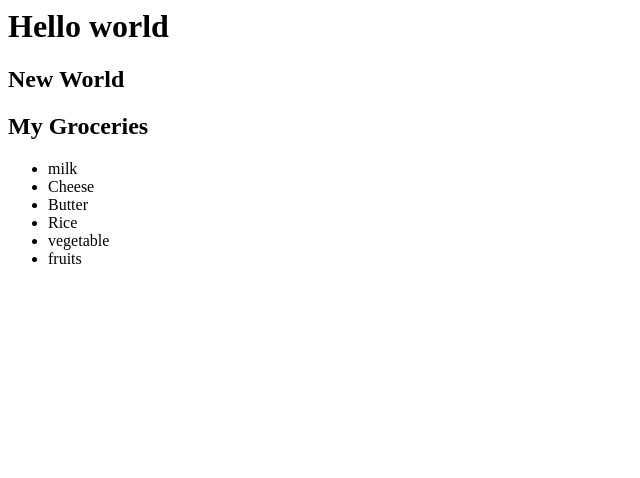
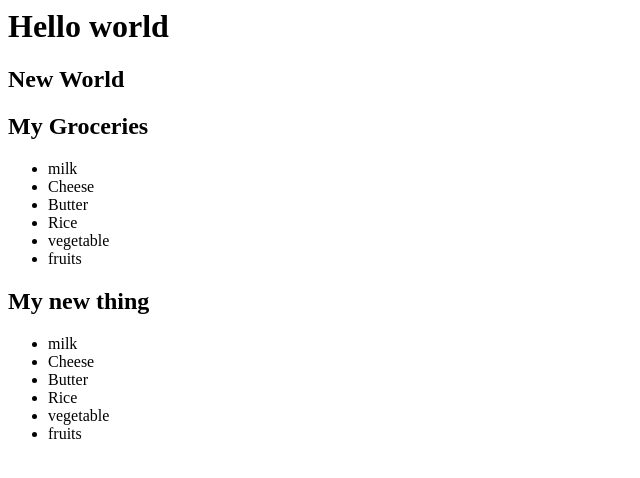
Before and after one commit to aomini/teaching-git, a plain HTML site: page index.html in a window 1280 px wide. Shown: the whole page, without its empty margins (0-640 px from the left). Drawn offline with Linux system fonts and the light colour scheme.

Commit message:
new thing start init

```diff
--- a/index.html
+++ b/index.html
@@ -13,5 +13,17 @@
         <li>fruits</li>
       </ul>
     </div>
+    <!-- new thing -->
+    <div>
+      <h2>My new thing</h2>
+      <ul>
+        <li>milk</li>
+        <li>Cheese</li>
+        <li>Butter</li>
+        <li>Rice</li>
+        <li>vegetable</li>
+        <li>fruits</li>
+      </ul>
+    </div>
   </body>
 </html>
```
